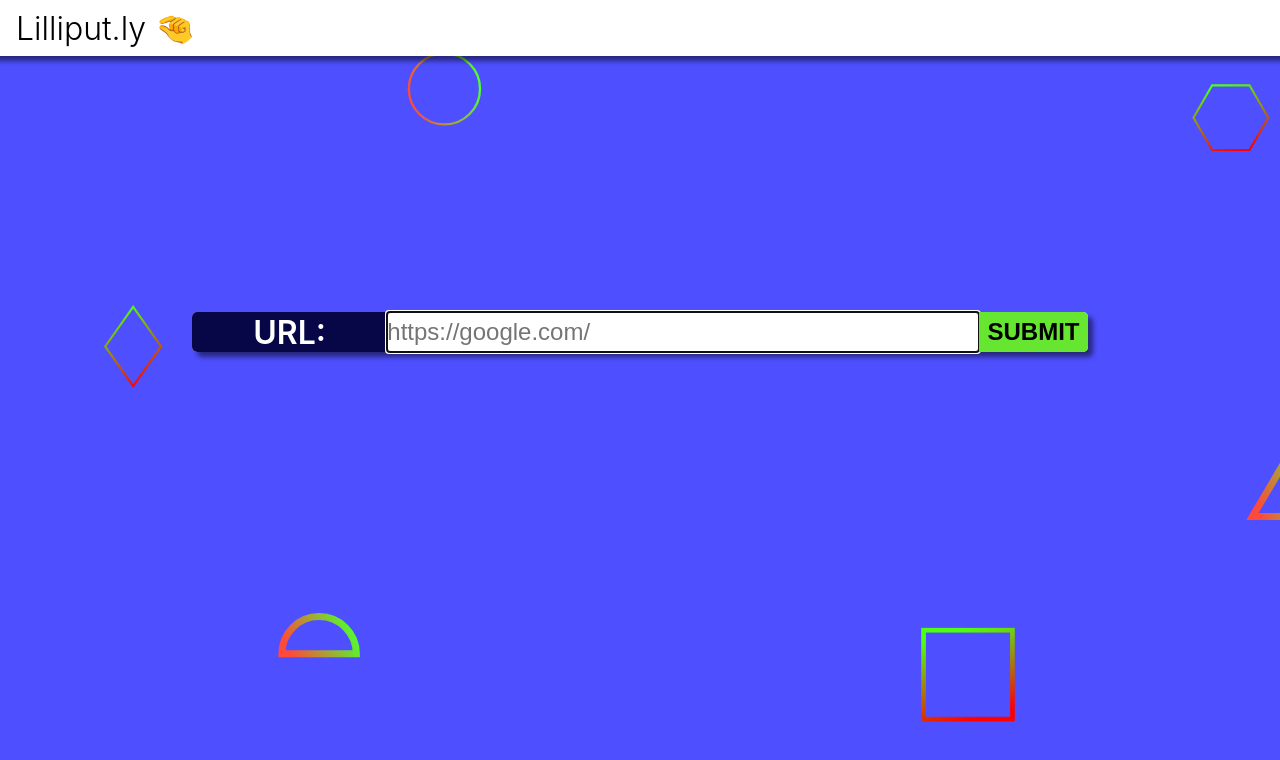
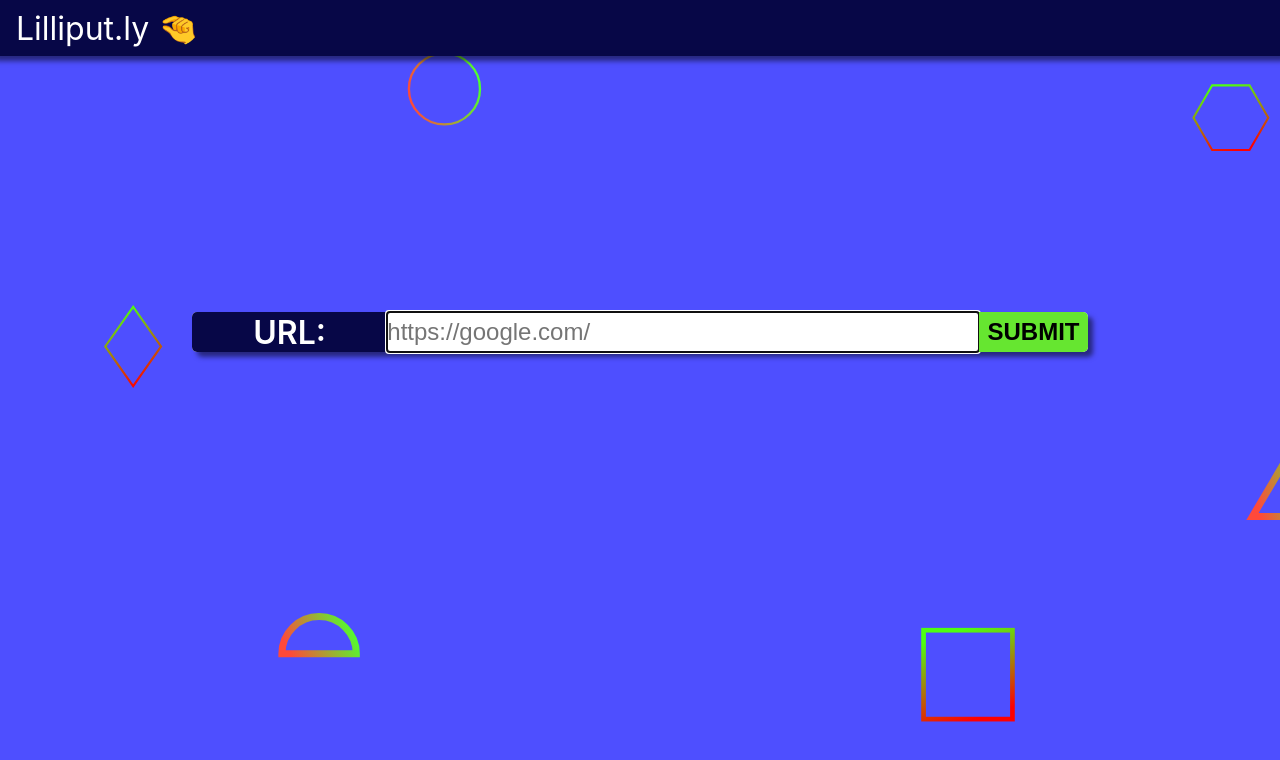
Before and after one commit to twalton83/django_URL_shortener, a React (Create React App) app in the folder frontend/: page / in a window 1280 px wide. Shown: the top 760 px of the page. Built offline with nearby package versions, Linux system fonts and the light colour scheme.

Commit message:
Update header color scheme

```diff
--- a/frontend/src/components/Header.tsx
+++ b/frontend/src/components/Header.tsx
@@ -6,14 +6,16 @@ export const HeaderStyles = styled.header`
   flex-direction: row;
   align-items: center;
 
-  background-color: white;
+  background-color: #070747;
+  color: white;
+
   height: 7vh;
   box-shadow: 0px 0px 5px 5px rgba(0, 0, 0, 0.5);
 
   padding: 0 16px;
 
   h1 {
-    font-weight: 300;
+    font-weight: 400;
   }
 `;
 
```
Also changed, not shown: frontend/src/App.css (+0 -1 lines).
